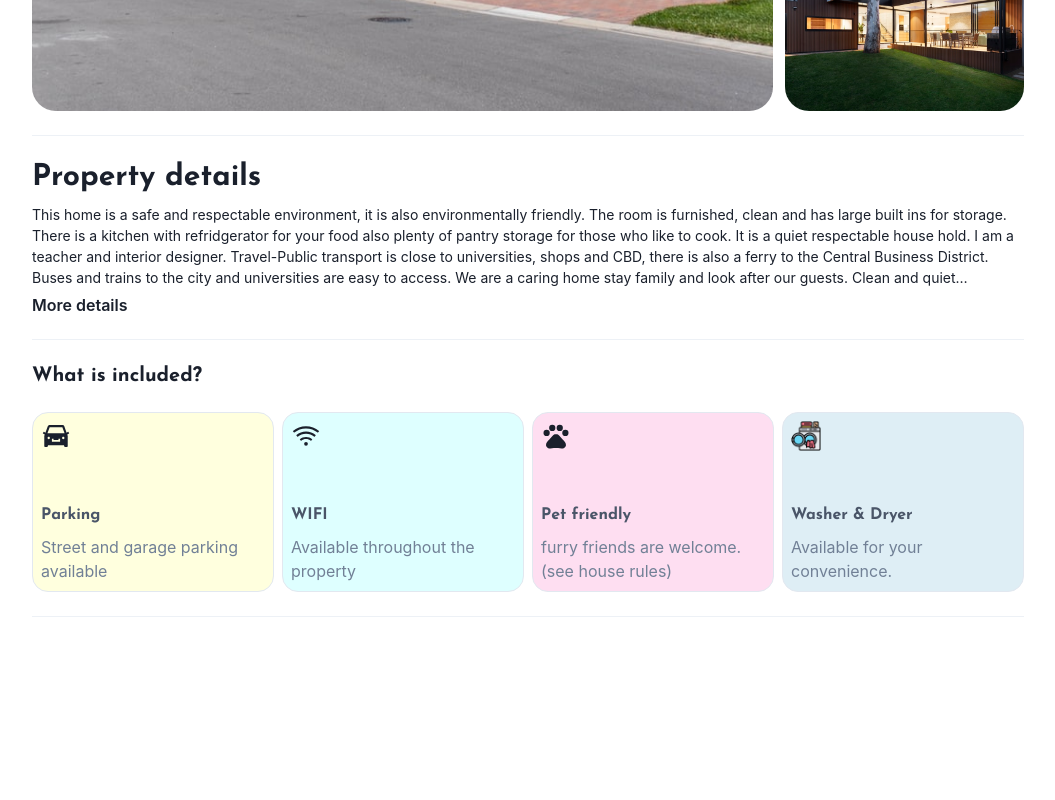
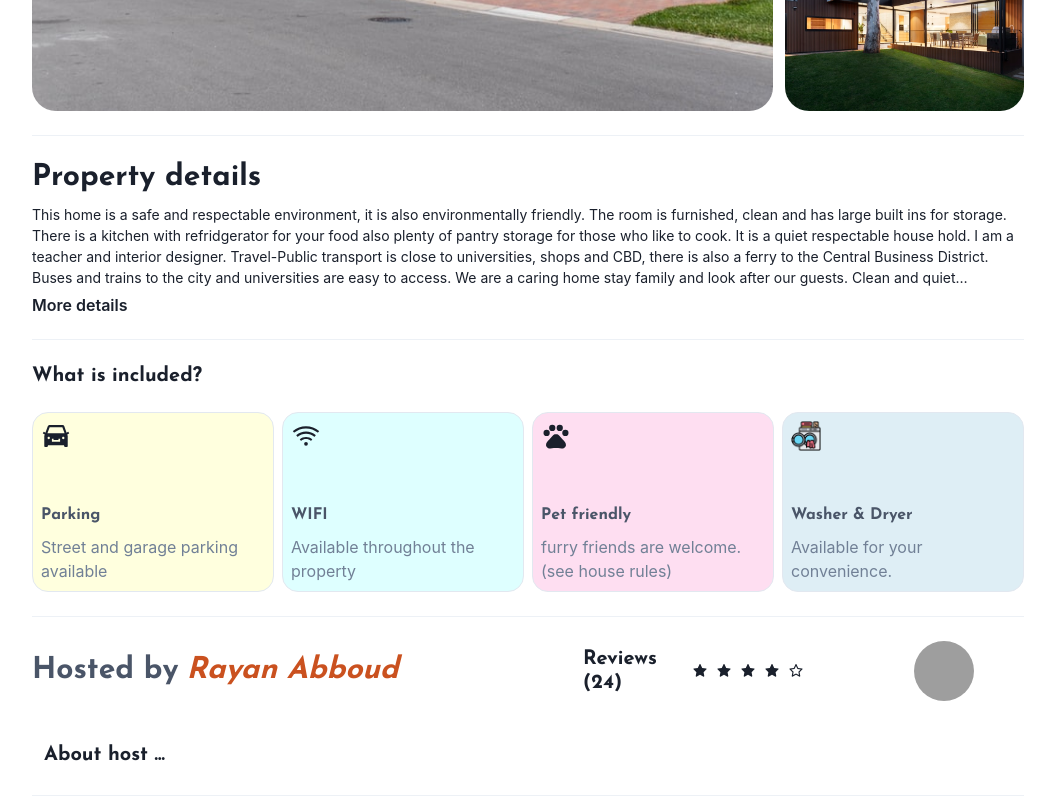
Before and after one commit to hichamabboud/gypsychoice_ui, a Next.js app: page /property/1 in a window 1280 px wide. Shown: the part 952-1752 px from the top of the page, without its empty margins (112-1167 px from the left). Before the commit the page ends 1589 px from the top, so only its background shows below. Built offline with nearby package versions, Linux system fonts and the light colour scheme; grey boxes are pictures that could not be loaded.

Commit message:
Property host section

```diff
--- /dev/null
+++ b/components/PropertyHost.js
@@ -0,0 +1,63 @@
+import { Heading, Stack, HStack, Modal, ModalOverlay, ModalContent, ModalHeader, ModalCloseButton, ModalBody, ModalFooter, Image, Button, Text, VStack, IconButton, GridItem, Grid } from "@chakra-ui/react";
+import { useDisclosure } from "@chakra-ui/react";
+import { AiFillStar, AiOutlineStar } from "react-icons/ai";
+
+const PropertyHost = () => {
+  const { isOpen, onOpen, onClose } = useDisclosure();
+  return (
+    <VStack alignItems="flex-start">
+      <Grid templateColumns="repeat(9, 1fr)" templateRows="repeat(2, 0.5fr)" justifyContent="space-between" alignItems="center" w="full">
+          {/* Grid # 1 */}
+        <GridItem colStart={{ base : 1, md : 1, lg : 1, xl : 1 }} rowStart={{ base : 1, md : 1, lg : 1, xl : 1}} colSpan={{ base : 7, md : 4, lg : 5, xl : 5 }}>
+              <Heading as="h2" color="gray.600" fontSize={{ base : "md", md : "2xl", lg : "3xl"}} fontWeight="bold">
+                Hosted by
+                <Text fontSize={{ base : "md", md : "2xl", lg : "3xl"}}  pl={2} as="i" textAlign="center" color="#CA511F">Rayan Abboud</Text>
+              </Heading>
+        </GridItem>
+
+        {/* Grid # 2 */}
+        <GridItem colStart={{ base : 1, md : 5, lg : 6, xl : 6 }} rowStart={{ base : 2, md : 1, lg : 1, xl : 1 }} colSpan={{ base: 9, md: 3, lg: 2, xl: 2 }} >
+              <HStack>
+            <Heading as="h4" fontSize={{ md : "xl"}}> Reviews (24) </Heading>
+                <HStack>
+                  <AiFillStar />
+                  <AiFillStar />
+                  <AiFillStar />
+                  <AiFillStar />
+                  <AiOutlineStar/>
+                </HStack>
+              </HStack>
+        </GridItem>
+
+        <GridItem colStart={{ base : 8, md : 9, lg : 9, xl : 9 }} rowStart={{ base : 1, md : 1, lg : 1, xl : 1 }} colSpan={{ base : 2, md : 2, lg : 2, xl : 2 }} >
+          <Image borderRadius="full" boxSize="60px" src="/images/landlords/landlord.jpg" fallbackSrc='https://via.placeholder.com/60' alt="property listed by Rayan Abboud"/>
+        </GridItem>
+
+      </Grid>
+
+        <Button size="sm" variant="ghost" onClick={onOpen}>
+          <Heading as="h3" size="md" color="gray.800"> About host ... </Heading>
+        </Button>
+
+
+          <Modal onClose={onClose} isOpen={isOpen} isCentered>
+            <ModalOverlay />
+            <ModalContent>
+              <ModalHeader> About host </ModalHeader>
+              <ModalBody>
+                <VStack alignItems="flex-start" spacing={4}>
+                  <Text as="i"> “Min Jin Lee’s debut novel, Free Food for Millionaires, was one of the “Top 10 Novels of the Year” for The Times (London), NPR’s Fresh Air, and USA Today. Her short fiction has been featured on NPR’s Selected Shorts. Her writings have appeared in The Times Literary Supplement, Condé Nast Traveler, The Times (London), Vogue, Travel+Leisure, Wall Street Journal, New York Times Magazine, and Food & Wine. Her essays and literary criticism have been anthologized widely. She served as a columnist for the Chosun Ilbo, the leading paper on South Korea. She lives in New York with her family.”</Text>
+                  <Text> Sincerely yours, </Text>
+                  <Text> John Doe.</Text>
+                </VStack>
+              </ModalBody>
+              <ModalFooter>
+                <IconButton onClick={onClose} icon={<ModalCloseButton />}/>
+              </ModalFooter>
+            </ModalContent>
+          </Modal>
+    </VStack>
+  )
+}
+
+export default PropertyHost;
--- a/pages/property/[id].js
+++ b/pages/property/[id].js
@@ -4,6 +4,7 @@ import TopNavBar from "../../components/TopNavBar";
 import WhatsIncluded from "../../components/WhatsIncluded";
 import PropertyDetails from "../../components/PropertyDetails";
 import MainNavBar from "../../components/MainNavBar";
+import PropertyHost from "../../components/PropertyHost";
 
 const Home = () => {
   return (
@@ -17,6 +18,9 @@ const Home = () => {
           <Divider />
         <WhatsIncluded />
           <Divider />
+        <PropertyHost />
+          <Divider />
+
       </VStack>
     </Container>
   )
```
Also changed, not shown: 1 other file (tests, documents, lock files or other folders).
